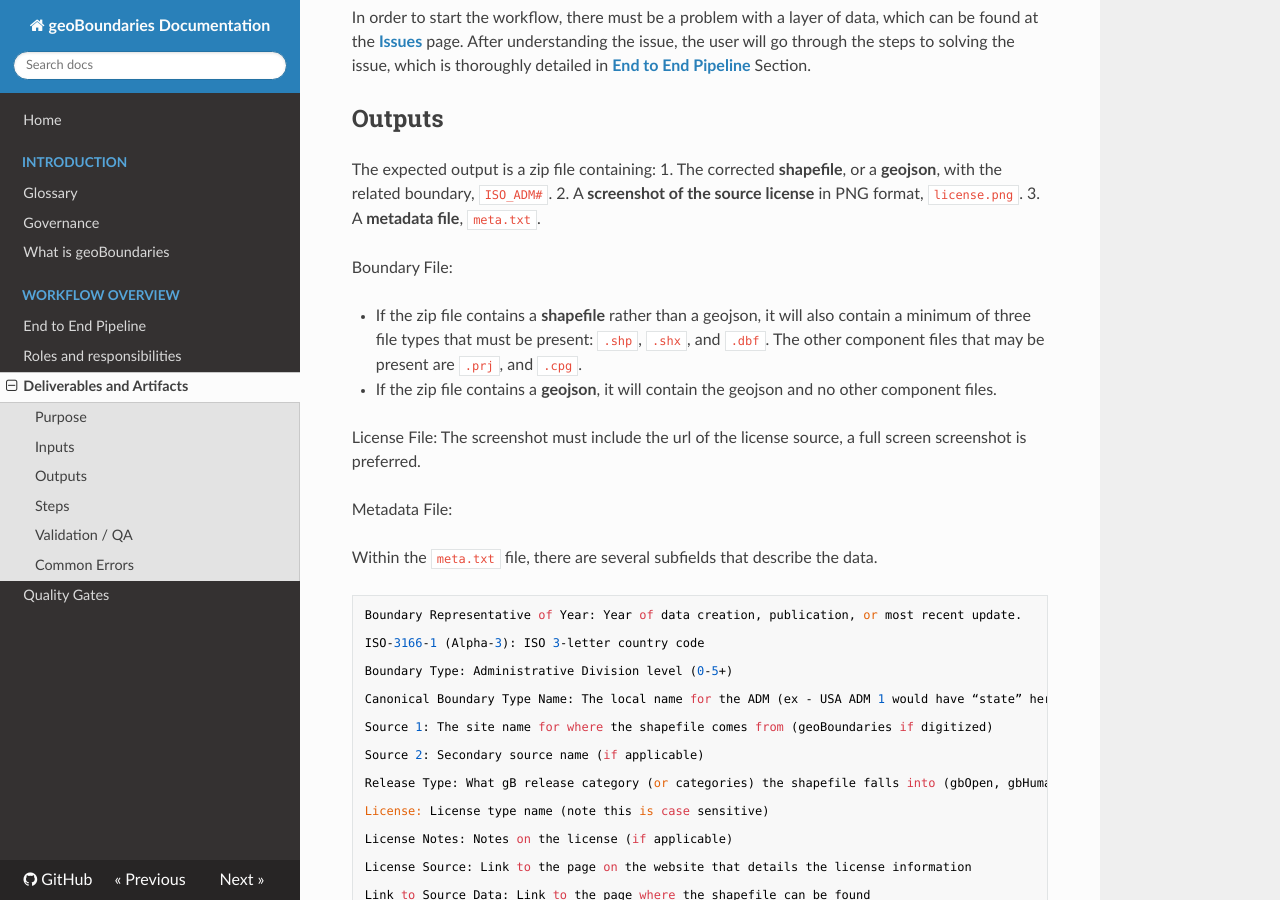
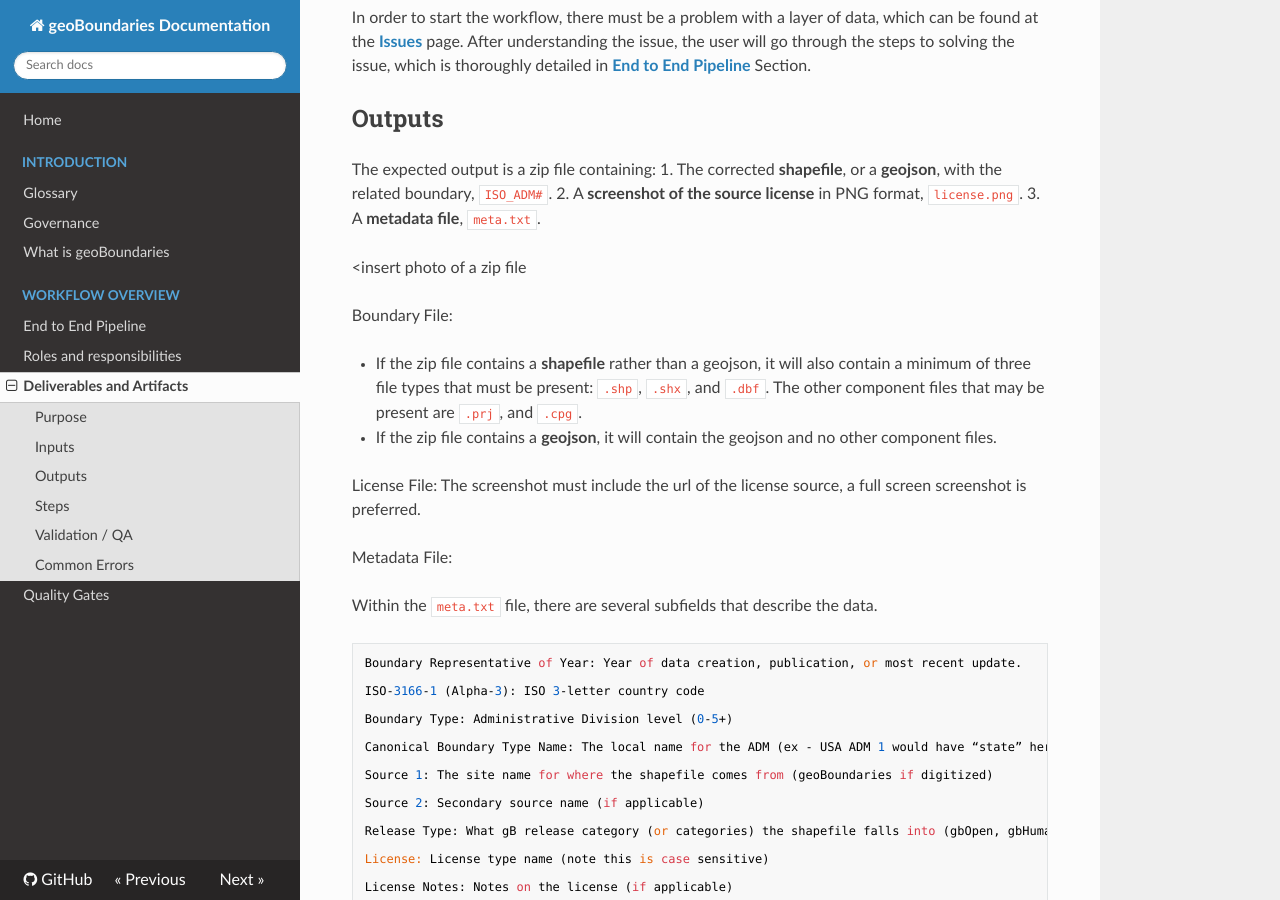
Before and after one commit to wmgeolab/gbDocs, an MkDocs documentation site: the page built from docs/docs/10-workflow-overview/deliverables-and-artifacts.md, in a window 1280 px wide and 900 px high, scrolled down 362 px. Built offline with MkDocs 1.6.1, drawn with Linux system fonts in a browser that asks for light colours; nearby versions of some CDN libraries.

Commit message:
Update deliverables-and-artifacts.md

```diff
--- a/docs/docs/10-workflow-overview/deliverables-and-artifacts.md
+++ b/docs/docs/10-workflow-overview/deliverables-and-artifacts.md
@@ -12,7 +12,7 @@ The expected output is a zip file containing:
    2. A **screenshot of the source license** in PNG format, `license.png`.
    3. A **metadata file**, `meta.txt`.
 
-<insert photo of a zip file>
+<insert photo of a zip file
 
 Boundary File:
 
```
